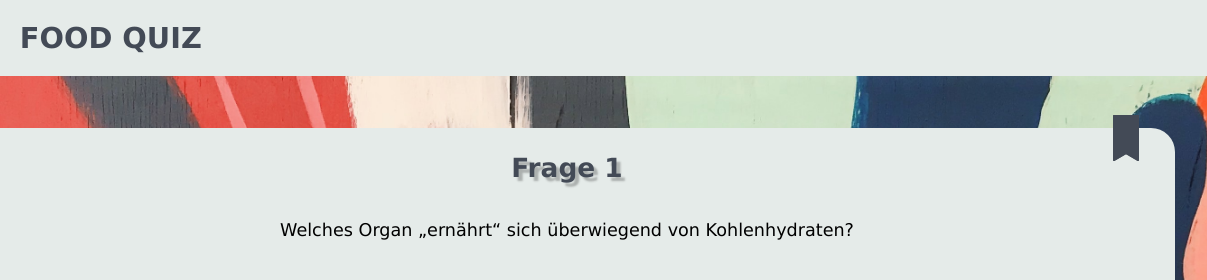
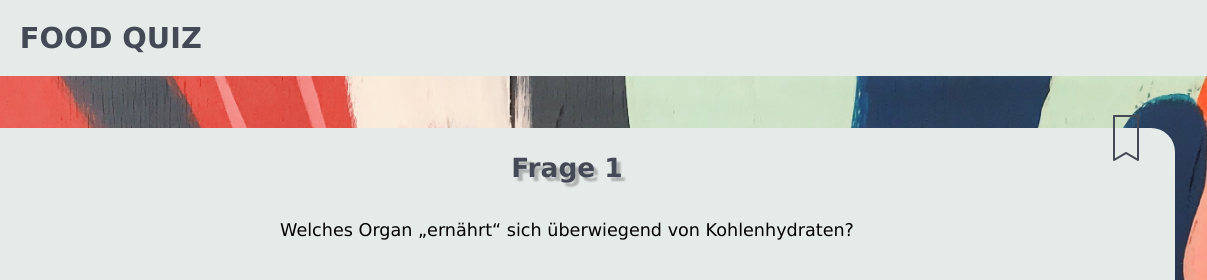
Before and after one commit to MaliScheuer/quiz-app, a website built with Parcel: page src/index.html in a window 1280 px wide. Shown: the top 280 px of the page, 73-1280 px from the left. Built offline with nearby package versions, Linux system fonts and the light colour scheme.

Commit message:
changed index.html

```diff
--- a/src/index.html
+++ b/src/index.html
@@ -20,8 +20,8 @@
     <main>
 
         <section class="questionbox">
-            <img class="questionbox__bookmarkicon filled_icon" src="images/icon-bookmark-grey-outline.png"
-                alt="icon bookmark" width=50px>
+            <img class="questionbox__bookmarkicon" src="images/icon-bookmark-grey-outline.png" alt="icon bookmark"
+                width=50px>
             <h2 class="questionbox__headline">Frage 1</h2>
             <p class="questionbox__question">Welches Organ „ernährt“ sich überwiegend von Kohlenhydraten?</p>
             <p class="questionbox__answer" id="answer1">Die Anwort ist das Gehirn.</p>
```
